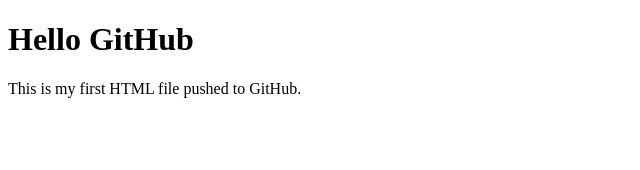
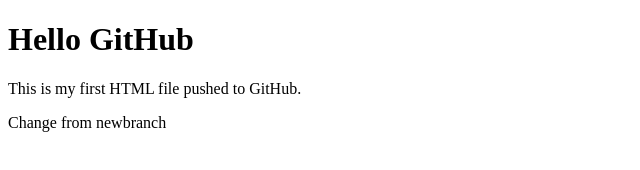
Before and after one commit to SahilDhonde-9/Sahil-, a plain HTML site: page index.html in a window 1280 px wide. Shown: the whole page, without its empty margins (0-640 px from the left). Drawn offline with Linux system fonts and the light colour scheme.

Commit message:
Updated index.html in newbranch

```diff
--- a/index.html
+++ b/index.html
@@ -10,3 +10,4 @@
     <p>This is my first HTML file pushed to GitHub.</p>
 </body>
 </html>
+<p>Change from newbranch</p>
```
